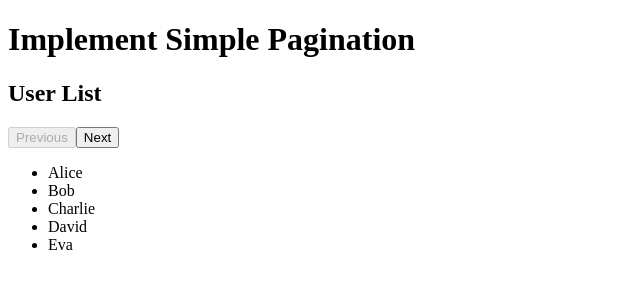
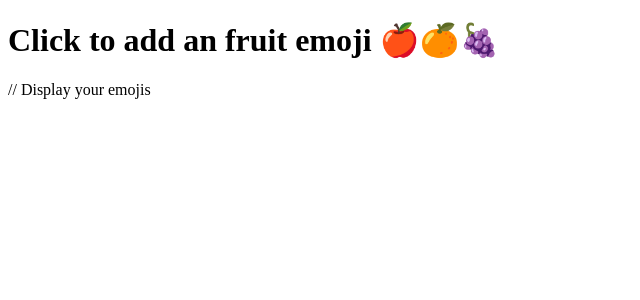
Before and after one commit to mingmoth/react-trial-mono, a React (Vite) app in the folder simple-tab/: page / in a window 1280 px wide. Shown: the top 300 px of the page, without its empty margins (0-640 px from the left). Built offline with nearby package versions, Linux system fonts and the light colour scheme.

Commit message:
chore: emoji setup

```diff
--- a/simple-tab/src/App.jsx
+++ b/simple-tab/src/App.jsx
@@ -1,12 +1,13 @@
 // import Tab from './practices/Tab'
 // import Fetch from './practices/Fetch'
-import Pagination from './practices/Pagination'
+// import Pagination from './practices/Pagination'
+import Emoji from './practices/Emoji'
 
 export default function App() {
 
     return (
         <>
-            <Pagination />
+            <Emoji />
         </>
     )
 }
--- /dev/null
+++ b/simple-tab/src/practices/Emoji/index.jsx
@@ -0,0 +1,14 @@
+import "./styles.css";
+
+function App() {
+    const fruitEmojis = ["🍎", "🍊", "🍇", "🍓", "🍒"];
+
+    return (
+        <div style={{ width: "100vw", height: "100vh", position: "relative" }}>
+            <h1>Click to add an fruit emoji 🍎🍊🍇</h1>
+            // Display your emojis
+        </div>
+    );
+}
+
+export default App;
--- /dev/null
+++ b/simple-tab/src/practices/Emoji/styles.css
@@ -0,0 +1,12 @@
+.App {
+    font-family: sans-serif;
+    text-align: center;
+}
+
+.emoji {
+    height: 24px;
+    width: 24px;
+    display: grid;
+    place-items: center;
+    user-select: none;
+}
```
